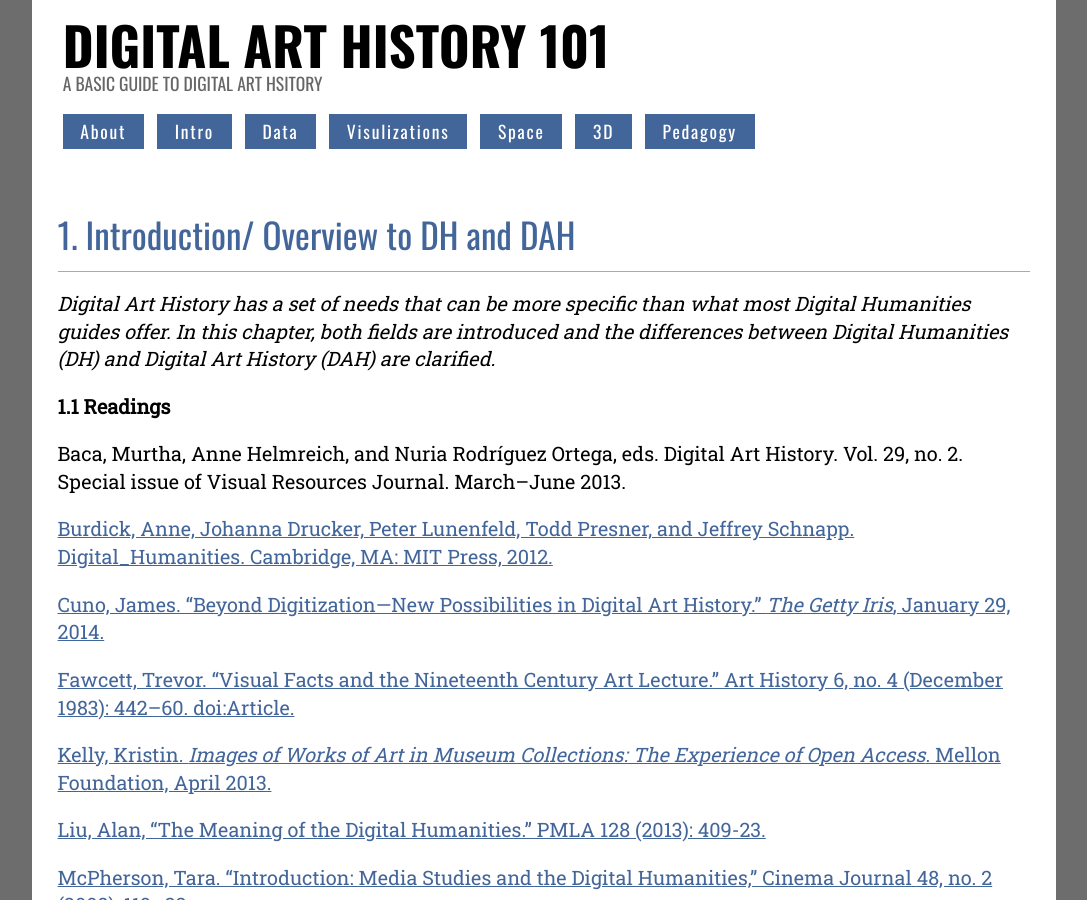
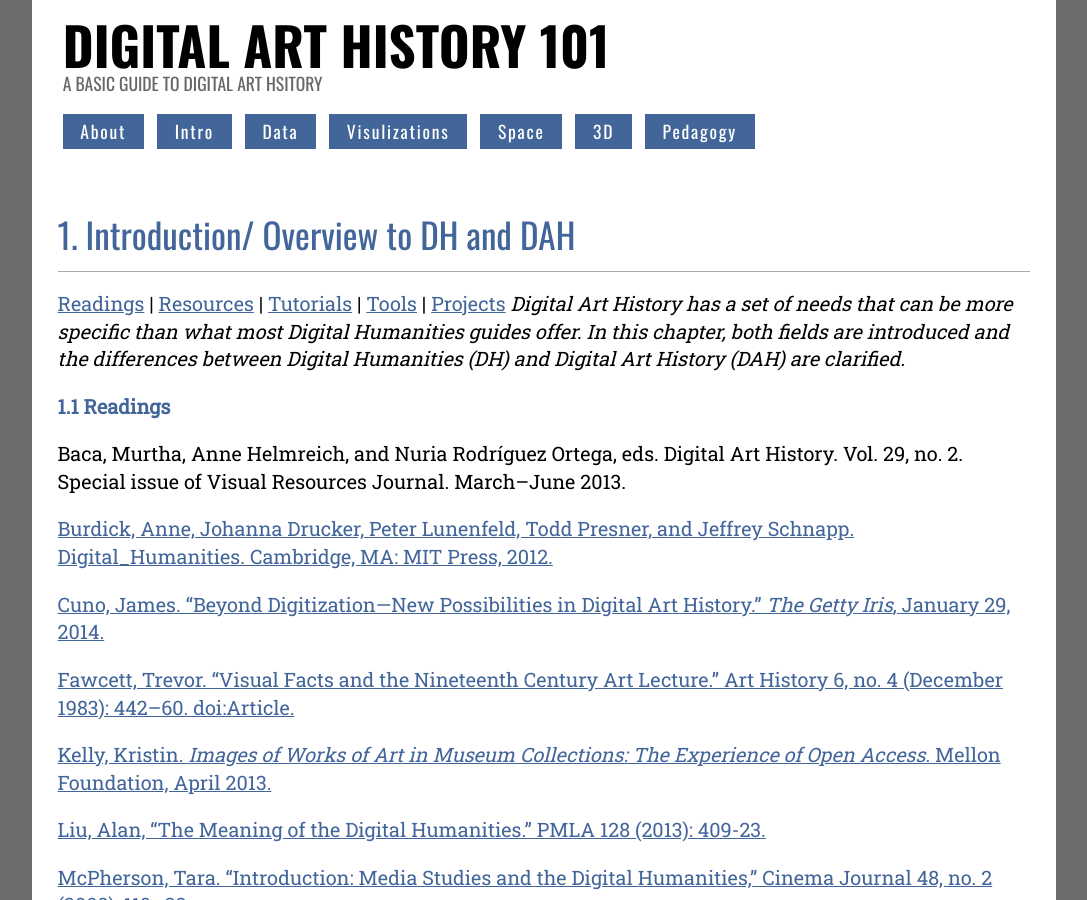
Before and after one commit to ucla-beyond-slide-library/DAH101, a Jekyll site: the page built from Chapter1.md, in a window 1280 px wide and 900 px high. Shown: the whole window, without its empty margins (96-1183 px from the left). Built offline with Jekyll 4.4.1, drawn with Linux system fonts in a browser that asks for light colours; some of the changed lines change nothing that is shown.

Commit message:
add anchors ch1

```diff
--- a/Chapter1.md
+++ b/Chapter1.md
@@ -2,10 +2,11 @@
 layout: page
 title: 1. Introduction/ Overview to DH and DAH
 ---
+<a href="#readings">Readings</a> | <a href="#resources">Resources</a> | <a href="#tutorials">Tutorials</a> | <a href="#tools">Tools</a> | <a href="#projects">Projects</a>
 *Digital Art History has a set of needs that can be more specific than what most Digital Humanities
 guides offer.  In this chapter, both fields are introduced and the differences between Digital Humanities (DH) and Digital Art History (DAH) are clarified.*
 
-**1.1 Readings**
+<a name="readings">**1.1 Readings**</a>
 
 Baca, Murtha, Anne Helmreich, and Nuria Rodríguez Ortega, eds. Digital Art History. Vol. 29, no. 2. Special issue of Visual Resources Journal. March–June 2013.
 
@@ -27,7 +28,7 @@ Baca, Murtha, Anne Helmreich, and Nuria Rodríguez Ortega, eds. Digital Art Hist
 
 [Zorich, Diane M. Transitioning to a Digital World: Art History, Its Research Centers, and Digital Scholarship. Samuel H. Kress Foundation and the Roy Rosenzweig Center for History and New Media, George Mason University, May 2012.](http://www.kressfoundation.org/news/article.aspx?id=35338)
 
-**1.2 Resources**
+<a name="resources">**1.2 Resources**</a>
 
 *Effort is currently coalescing around DHCommons to create a master DH repository, but it is difficult to keep such a list current and comprehensive. The following links are starting points to finding more DH resources.*
 
@@ -47,7 +48,7 @@ Baca, Murtha, Anne Helmreich, and Nuria Rodríguez Ortega, eds. Digital Art Hist
 
 [Gettying Started in Digital Humanities](http://journalofdigitalhumanities.org/1-1/getting-started-in-digital-humanities-by-lisa-spiro/): A how-to guide by Lisa Spiro that offers step-by-step instructions on joining the DH field.
 
-**1.3 Tutorials**
+<a name="tutorials">**1.3 Tutorials**</a>
 
 *You do not have to be a technical expert to do DAH work. However, a baseline understanding of popular tools and technologies can often prove very useful for determining your project's approach and methodology. The following resources offer tutorials on a wide range of tools to help you get your project done.*
 
@@ -65,7 +66,7 @@ Baca, Murtha, Anne Helmreich, and Nuria Rodríguez Ortega, eds. Digital Art Hist
 
 [Statistics for the Humanities](http://statisticsforhumanities.net/book/): Developed by [John Canning](http://johncanning.net/), this resources is for those that find that they need mathematical skills for the advanced study of other subjects, including humanities and social science subjects.
 
-**1.4 Tools**
+<a name="tools">**1.4 Tools**</a>
 
 *These tool directories are a great place to start looking if you are unsure what is available to help you complete your project.*
 
@@ -74,7 +75,7 @@ Baca, Murtha, Anne Helmreich, and Nuria Rodríguez Ortega, eds. Digital Art Hist
 [DH Toychest: Digital Humanities Resources for Project Building](http://dhresourcesforprojectbuilding.pbworks.com/w/page/69244243/FrontPage):
 An excellent list that includes the tools, tutorials, and resources that Alan Liu uses in his DH courses at UC Santa Barbara.
 
-**1.5 Projects**
+<a name="projects">**1.5 Projects**</a>
 
 *While the other chapters will offer projects more specific to the chapter topic, here is a list of Museum Digital Projects that are good to know for anyone getting to know the field of Digital Art History. Also, see the project lists compiled by the Center for History and New Media at George Mason University: [Art History Collections (Highlights)](http://arthistory2014.doingdh.org/art-history-collections-highlights/) and [Digital Art History Web Highlights](http://arthistory2014.doingdh.org/digital-art-history-web-highlights/).*
 
```
